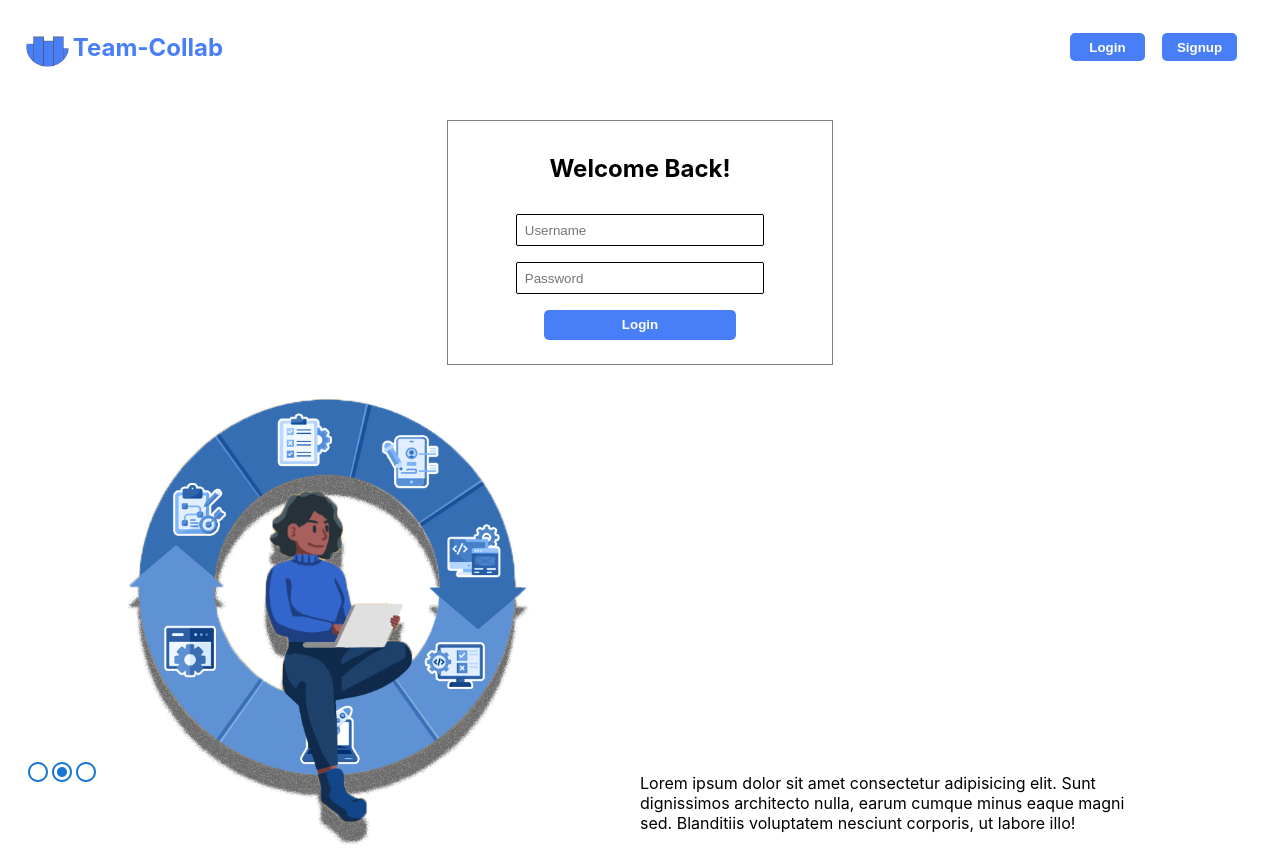
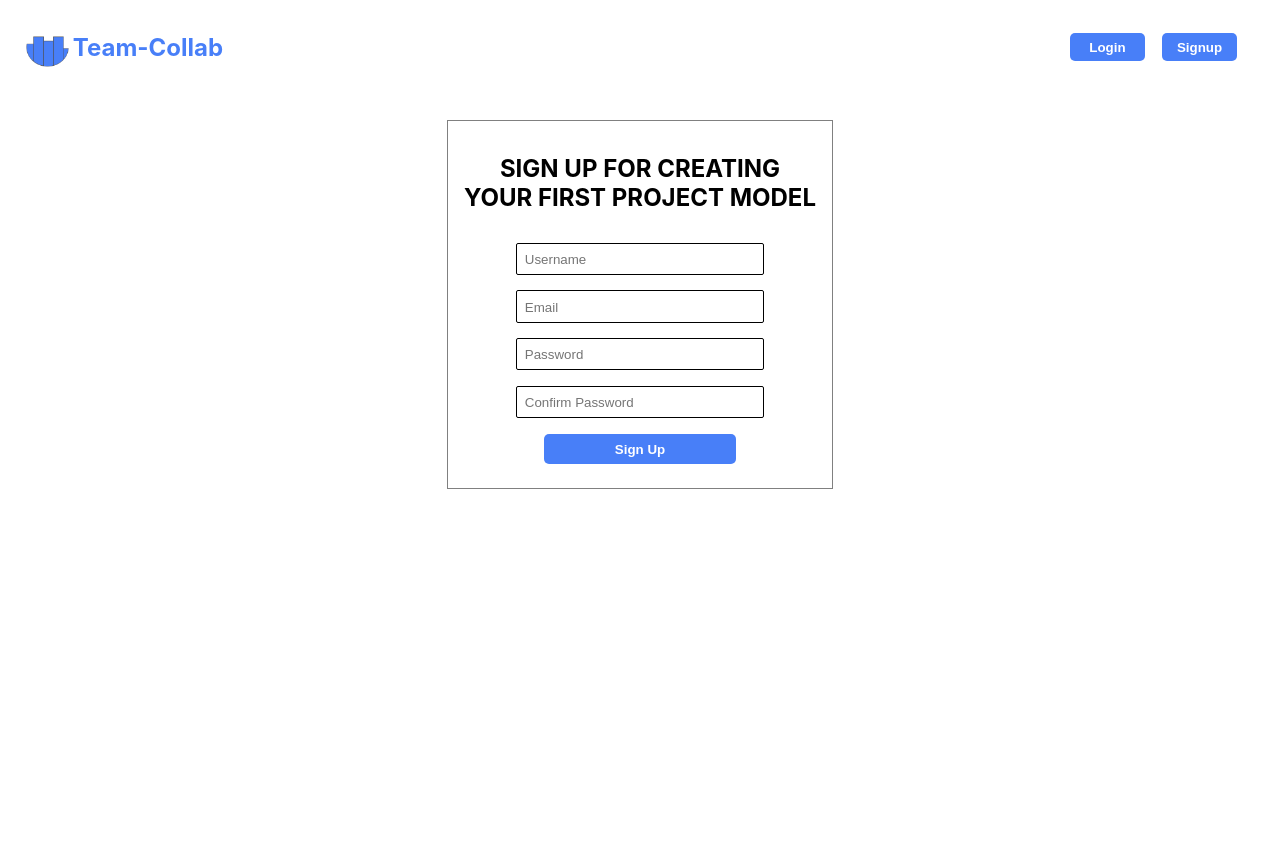
Before and after one commit to kunalsjaswal/collab-suite, a React (Create React App) app in the folder front-end/: page /signup in a window 1280 px wide. After the commit the page ends 800 px from the top, so only its background shows below. Built offline with nearby package versions, Linux system fonts and the light colour scheme.

Commit message:
crousel added

```diff
--- a/front-end/src/App.js
+++ b/front-end/src/App.js
@@ -1,9 +1,6 @@
-// import { Routes } from "react-router-dom";
+import Navbar from "./components/Navbar/Navbar";
+import RouterPage from "./components/Router/RouterPage";
 
-// import Carousel from "./components/Landingpage/Carousel";
-import Navbar from "./components/Navbar/Navbar";
-import Login from "./components/Authentication/Login";
-import CarouselFile from "./components/Landingpage/CarouselFile";
 import AOS from 'aos';
 import 'aos/dist/aos.css';
 AOS.init();
@@ -11,16 +8,9 @@ AOS.init();
 function App() {
   return (
     <div className="App">
-      <Navbar />
-      <Login />
-      {/* <Signup /> */}
-      {/* <Carousel/> */}
-      <CarouselFile />
+        <Navbar />
+        <RouterPage/>
 
-
-      {/* <Routes> */}
-      {/* <Route index element = {}/> */}
-      {/* </Routes> */}
     </div>
   );
 }
--- a/front-end/src/components/Authentication/Login.jsx
+++ b/front-end/src/components/Authentication/Login.jsx
@@ -2,7 +2,7 @@ import React from 'react'
 import { LoginDiv } from './Style'
 const Login = () => {
     return (
-        <LoginDiv>
+        <LoginDiv data-aos="zoom-in"  data-aos-duration="500">
             <div className='main'>
                 <div className='heading'>
                     <h2>Welcome Back!</h2>
--- a/front-end/src/components/Authentication/Signup.jsx
+++ b/front-end/src/components/Authentication/Signup.jsx
@@ -3,7 +3,7 @@ import { SignupDiv } from './Style'
 
 const Signup = () => {
     return (
-        <SignupDiv>
+        <SignupDiv data-aos="zoom-in"  data-aos-duration="500">
             <div className='main'>
                 <div className='heading'>
                     <h2>SIGN UP FOR CREATING <br />
--- a/front-end/src/components/Landingpage/CarouselFile.jsx
+++ b/front-end/src/components/Landingpage/CarouselFile.jsx
@@ -26,7 +26,7 @@ const CarouselFile = () => {
 
             <div className="next-btns">
                 {
-                    index == 0?
+                    index === 0?
                     <RadioButtonCheckedIcon color='primary' className='radio-btn'/>:
                     <RadioButtonUncheckedIcon
                         color='primary'
@@ -35,7 +35,7 @@ const CarouselFile = () => {
                         />
                 }
                 {
-                    index == 1 ?
+                    index === 1 ?
                     <RadioButtonCheckedIcon color='primary' className='radio-btn'/>:
                     <RadioButtonUncheckedIcon
                         color='primary'
@@ -44,7 +44,7 @@ const CarouselFile = () => {
                         />
                 }
                 {
-                    index == 2 ?
+                    index === 2 ?
                     <RadioButtonCheckedIcon color='primary' className='radio-btn'/>:
                     <RadioButtonUncheckedIcon
                         color='primary'
--- a/front-end/src/components/Landingpage/Style.jsx
+++ b/front-end/src/components/Landingpage/Style.jsx
@@ -3,7 +3,7 @@ import styled from 'styled-components';
 export const SlideOne = styled.div`
     display: grid;
     grid-template-columns: 50% 50%;
-
+    user-select: none;
     div.left-content{
         margin: 10%;
         button{
@@ -50,6 +50,7 @@ export const SlideTwo = styled.div`
     justify-items: center;
     align-items: center;
     margin: 0% 10%;
+    user-select: none;
 
 
     .left{
--- a/front-end/src/components/Navbar/Navbar.jsx
+++ b/front-end/src/components/Navbar/Navbar.jsx
@@ -1,17 +1,23 @@
 import React from 'react'
 import { NavbarDiv } from "./Style.jsx"
 import favicon from '../../images/favicon.png'
+import { NavLink } from 'react-router-dom'
 
 const Navbar = () => {
     return (
         <NavbarDiv>
-            <div className='icon-name'>
+            <NavLink to="/" className='icon-name'>
                 <img src={favicon} alt="favicon" className='favicon-img' />
                 <h2>Team-Collab</h2>
-            </div>
+            </NavLink>
             <div className='btn-group'>
-                <button className="login">Login</button>
-                <button className="signup">Signup</button>
+                <NavLink to="/login">
+                    <button className="login">Login</button>
+                </NavLink>
+
+                <NavLink to="/signup">
+                    <button className="signup">Signup</button>
+                </NavLink>
             </div>
 
         </NavbarDiv>
--- a/front-end/src/components/Navbar/Style.jsx
+++ b/front-end/src/components/Navbar/Style.jsx
@@ -5,8 +5,11 @@ export const NavbarDiv = styled.div`
     justify-content: space-between;
     align-items: center;
     padding: 1% 2%;
-
-    div.icon-name{
+    a{
+        text-decoration: none;
+        color:white;
+    }
+    .icon-name{
         display: flex;
         align-items: center;
         img.favicon-img{
@@ -36,7 +39,7 @@ export const NavbarDiv = styled.div`
         transition: 200ms;
     }
     button:hover{
-        color: black;
+        opacity: 0.9;
     }
 
     @media (max-width: 900px) {
--- /dev/null
+++ b/front-end/src/components/Router/RouterPage.jsx
@@ -0,0 +1,19 @@
+import React from 'react'
+import { Routes, Route } from "react-router-dom";
+import CarouselFile from '../Landingpage/CarouselFile';
+import Login from '../Authentication/Login';
+import Signup from '../Authentication/Signup';
+
+const RouterPage = () => {
+  return (
+    <>
+        <Routes>
+            <Route index element = {<CarouselFile/>}/>
+            <Route path='login' element = {<Login/>}/>
+            <Route path='signup' element = {<Signup/>}/>
+        </Routes>
+    </>
+  )
+}
+
+export default RouterPage
```
